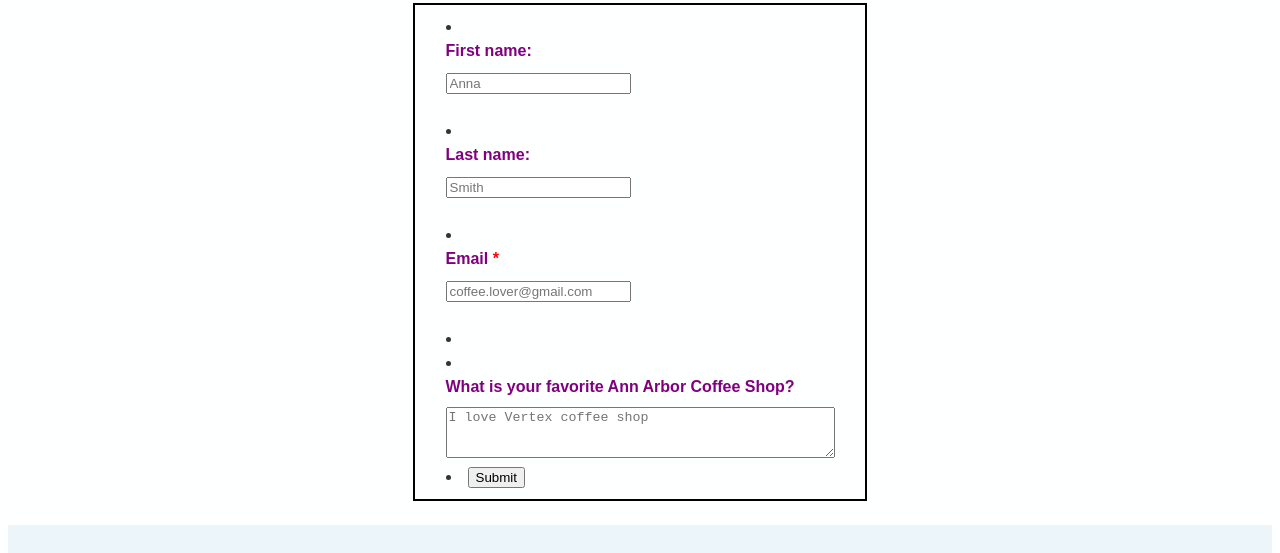
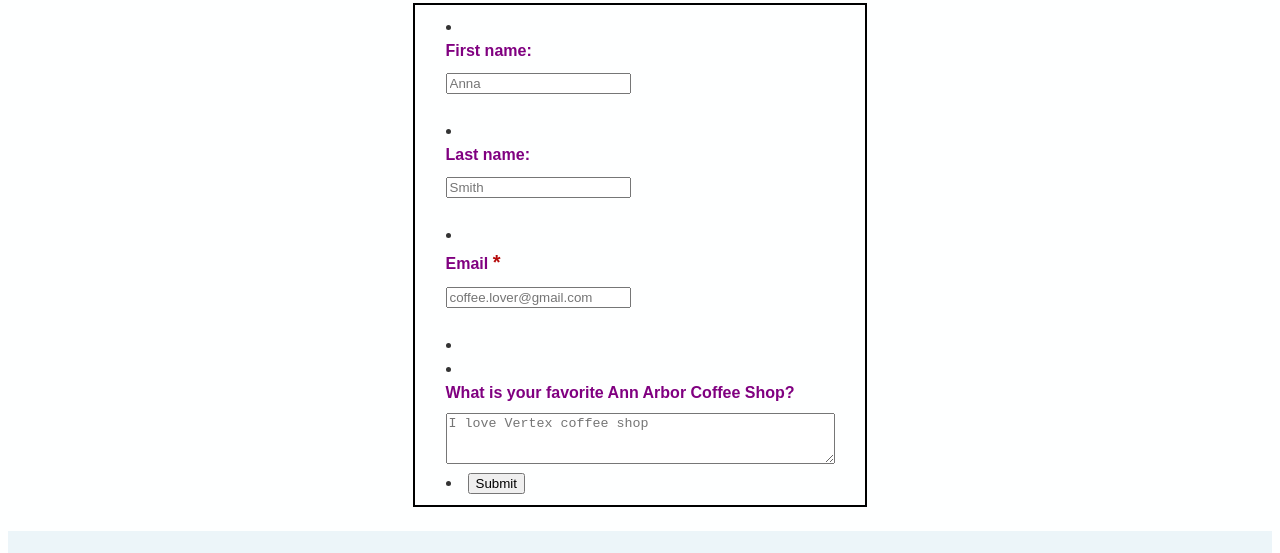
Before and after one commit to sdmanchiraju/339_final_project, a plain HTML site: page reviews.html in a window 1280 px wide. Shown: the part 544-1097 px from the top of the page. Drawn offline with Linux system fonts and the light colour scheme.

Commit message:
Update style.css

```diff
--- a/css/style.css
+++ b/css/style.css
@@ -114,7 +114,8 @@ form label {
 }
 
 form li .req{
-    color: red;
+    color: rgb(181, 11, 11);
+    font-size: 20px;
 }
 
 form ul {
```
